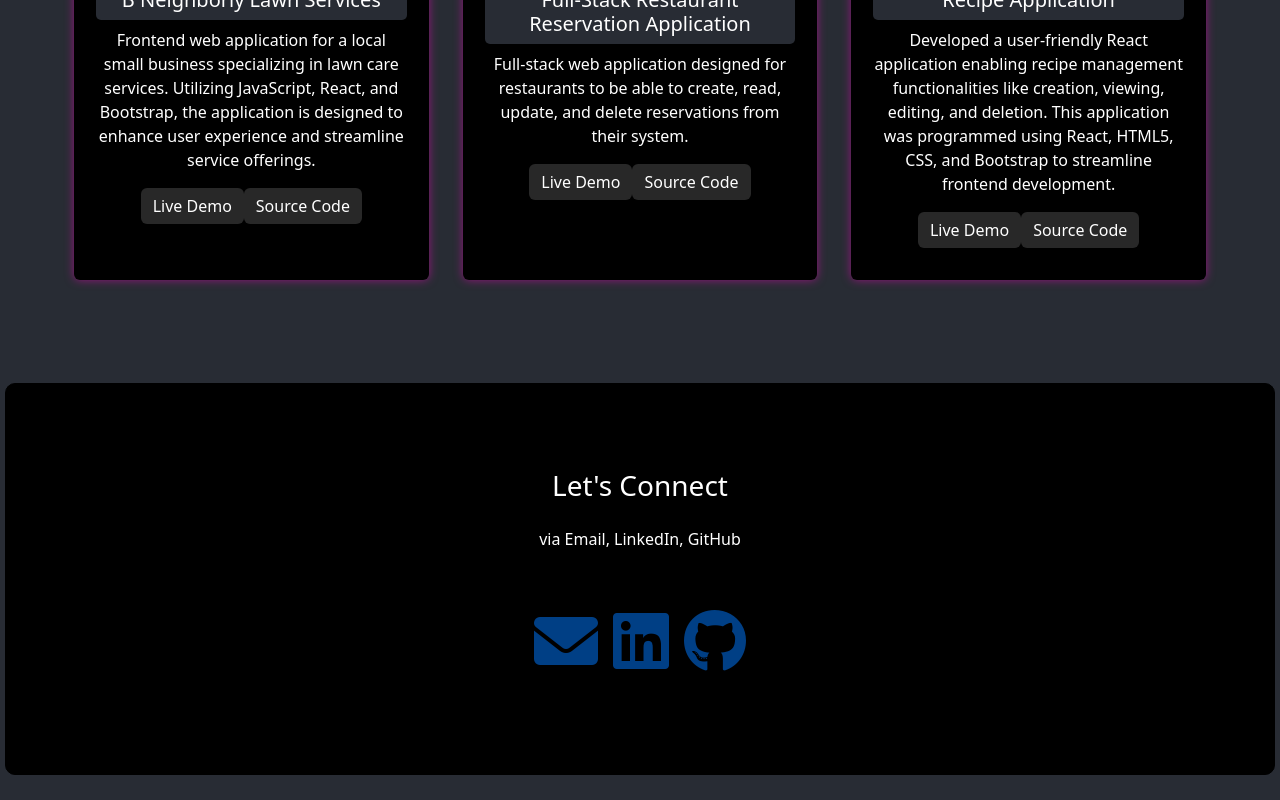
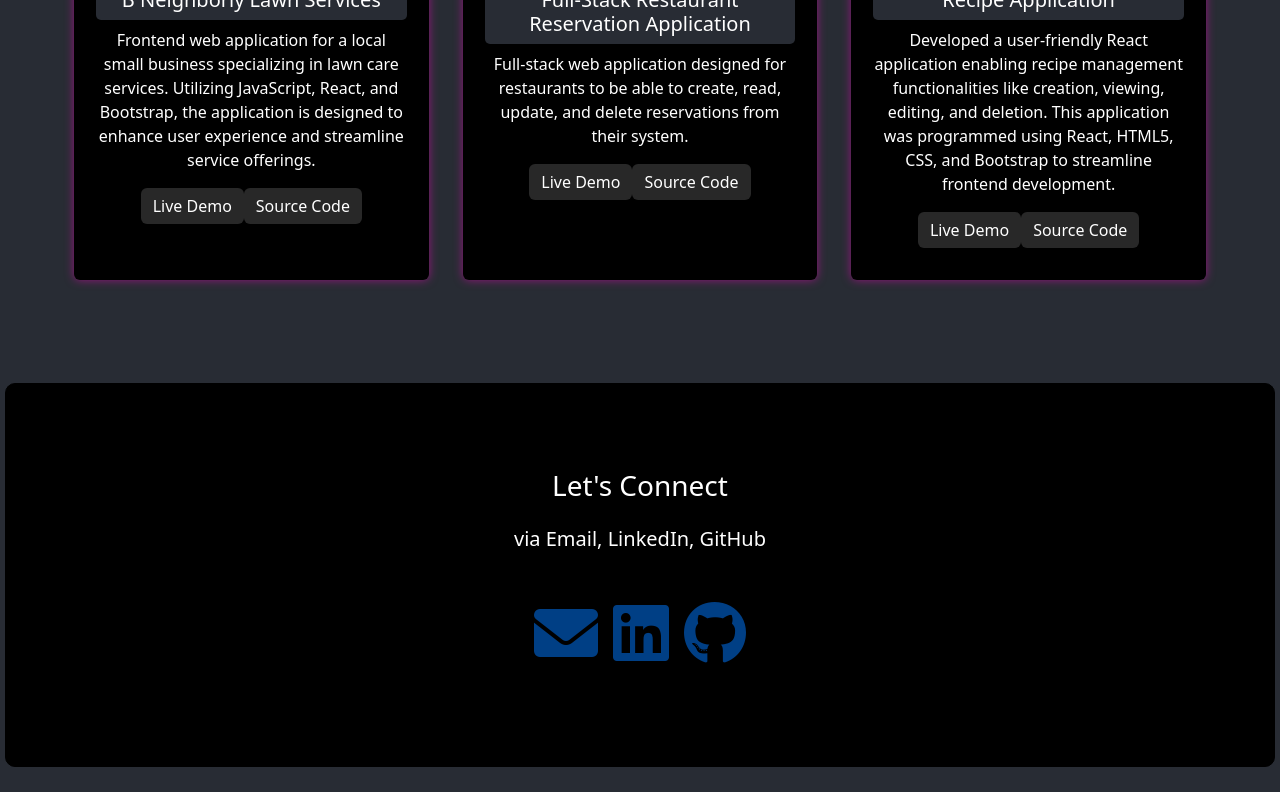
Before and after one commit to bneighbs6/softdev-portfolio, a React (Create React App) app: page / in a window 1280 px wide. Shown: the part 2221-3021 px from the top of the page. Built offline with nearby package versions, Linux system fonts and the light colour scheme.

Commit message:
Edit Let's Connect section to match Application

```diff
--- a/src/components/Connect/Connect.jsx
+++ b/src/components/Connect/Connect.jsx
@@ -5,7 +5,7 @@ function Connect() {
     return (
       <div className="connect-container" id="connect">
         <h3>Let's Connect</h3>
-        <p>via Email, LinkedIn, GitHub</p>
+        <h5>via Email, LinkedIn, GitHub</h5>
         <div className="connect-icons">
           <span>
             <a href="mailto:bneighbs6@gmail.com" title="Email">
```
